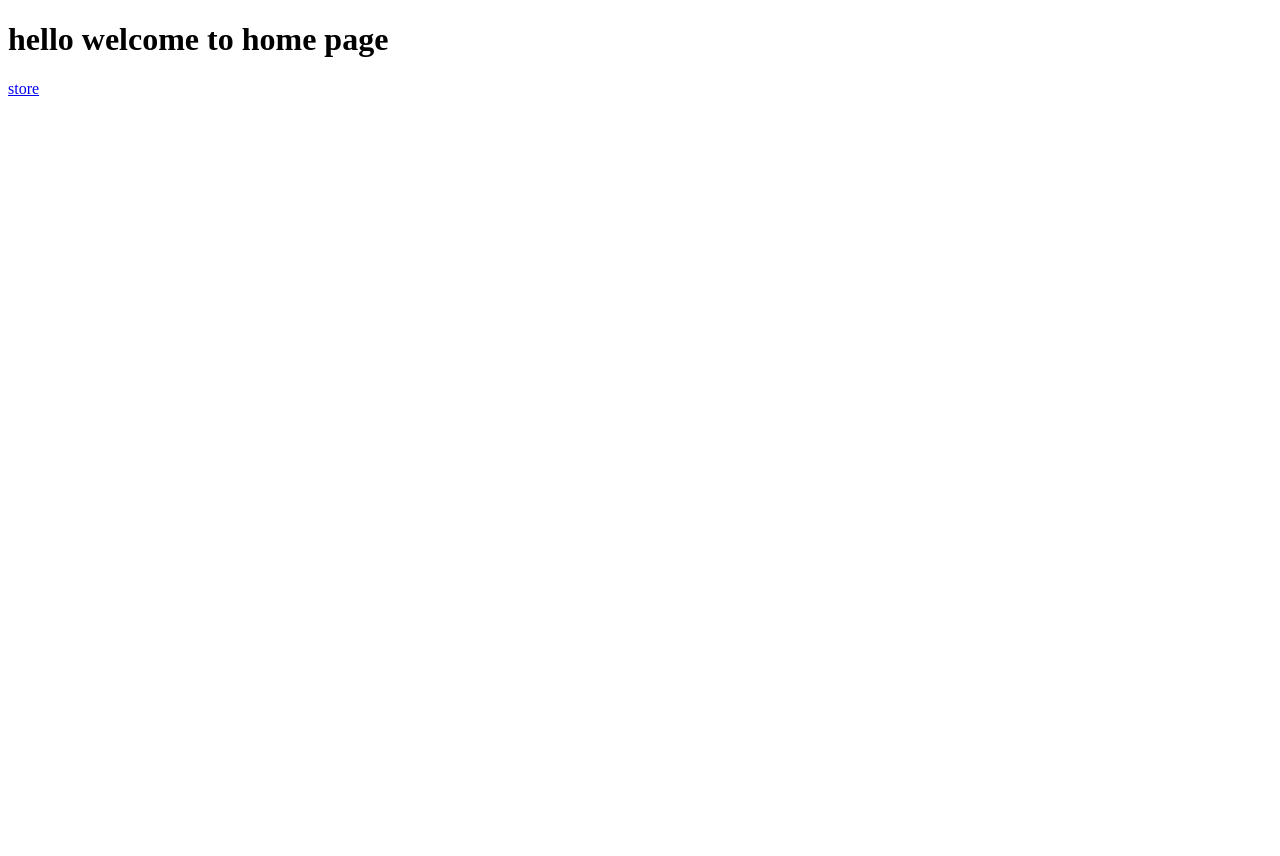
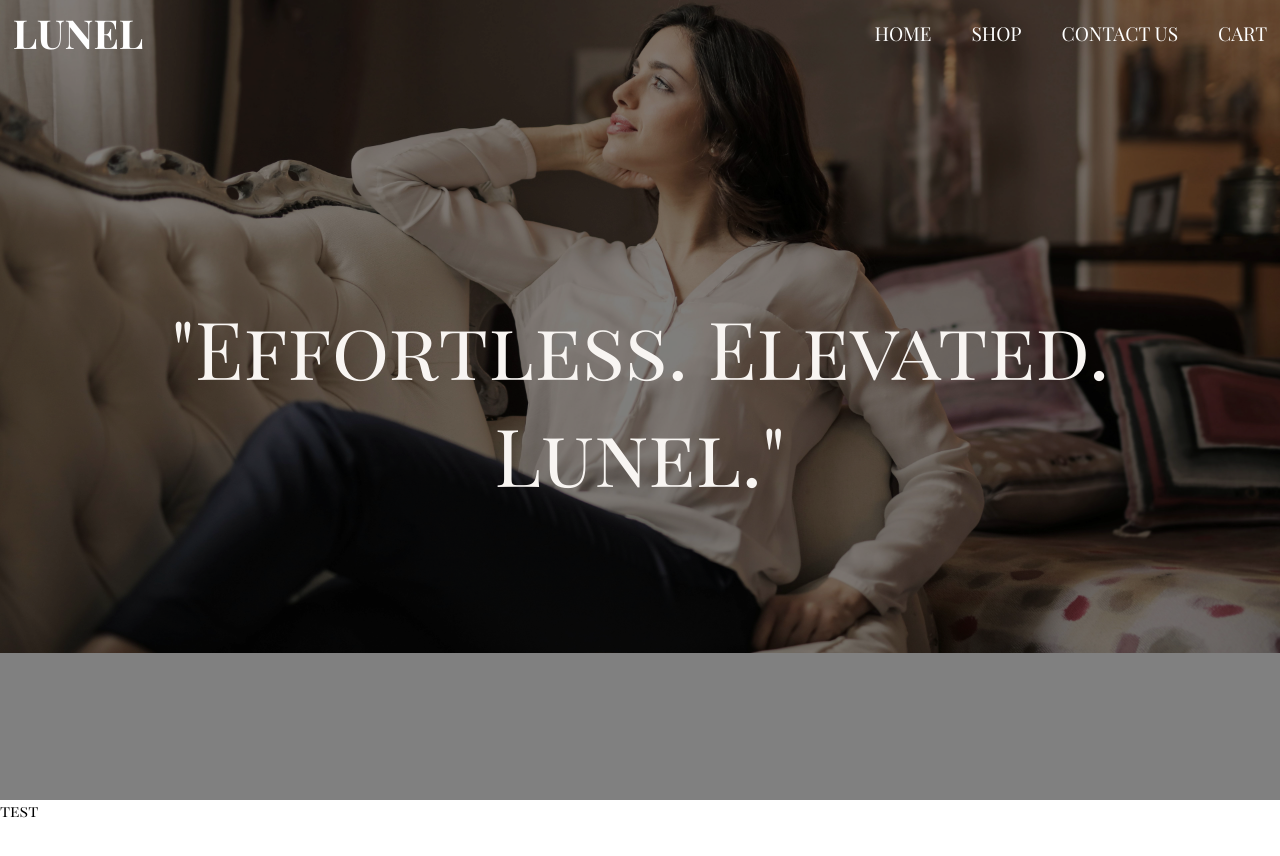
Before and after one commit to JobertDev27/Lunel-Mock-up-Store, a React (Vite) app: page / in a window 1280 px wide. Shown: the top 856 px of the page. Before the commit the page ends 800 px from the top, so only its background shows below. Built offline with nearby package versions, Linux system fonts and the light colour scheme.

Commit message:
updated pages

```diff
--- a/src/Home.jsx
+++ b/src/Home.jsx
@@ -1,8 +1,17 @@
+import Header from "./components/Header/Header";
+import "./style/main.css";
+
 export default function Home() {
   return (
-    <div>
-      <h1>hello welcome to home page</h1>
-      <a href="store">store</a>
-    </div>
+    <main>
+      <Header />
+      <section id="landing-page-bg"></section>
+      <section id="landing-page">
+        <p className="qoute-text">"Effortless. Elevated. Lunel."</p>
+      </section>
+      <section>
+        <p>test</p>
+      </section>
+    </main>
   );
 }
--- a/src/Shop.jsx
+++ b/src/Shop.jsx
@@ -1,3 +1,3 @@
 export default function Shop() {
-  return <h1>hello welcome to the shop page</h1>;
+  return <h1>welcome to the shop page</h1>;
 }
```
